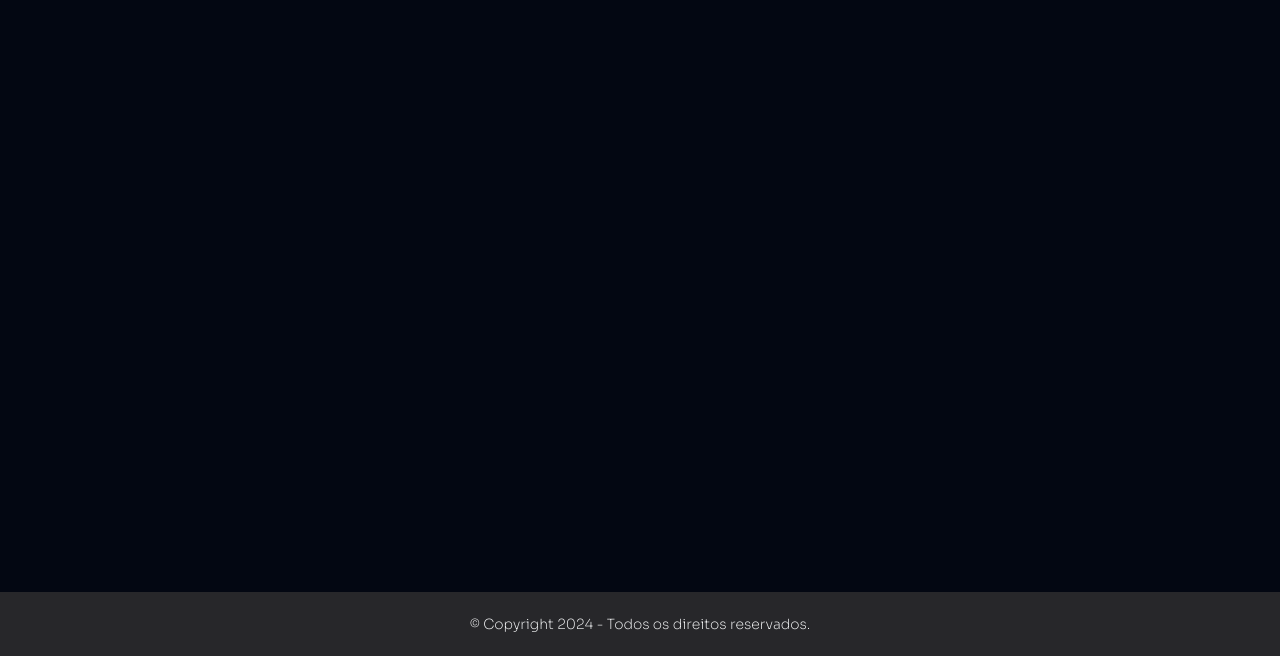
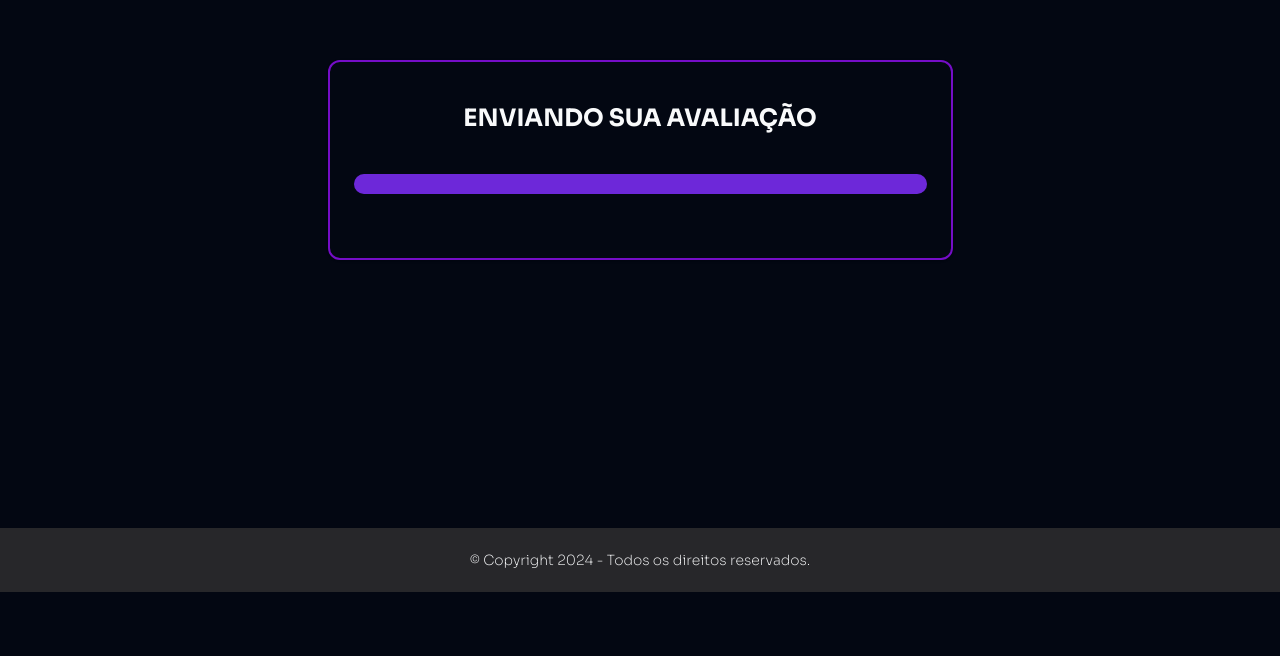
Before and after one commit to juanhsantana/lp, a React (Vite) app: page /loading in a window 1280 px wide. Shown: the part 208-864 px from the top of the page. After the commit the page ends 800 px from the top, so only its background shows below. Built offline with nearby package versions, Linux system fonts and the light colour scheme.

Commit message:
nn sei mais

```diff
--- a/package.json
+++ b/package.json
@@ -11,6 +11,7 @@
   },
   "dependencies": {
     "@radix-ui/react-icons": "^1.3.0",
+    "@radix-ui/react-progress": "^1.0.3",
     "@radix-ui/react-slot": "^1.0.2",
     "class-variance-authority": "^0.7.0",
     "clsx": "^2.1.1",
--- a/src/App.tsx
+++ b/src/App.tsx
@@ -3,12 +3,12 @@ import { AppRoute } from "./routes/AppRoute";
 
 function App() {
   return (
-    <>
-      <div className="container flex flex-col w-full min-h-screen justify-center items-center">
+    <div className="flex flex-col w-full min-h-screen justify-between">
+      <div className="container flex flex-1 flex-col w-full justify-center items-center py-10">
         <AppRoute />
       </div>
       <Footer />
-    </>
+    </div>
   );
 }
 
--- /dev/null
+++ b/src/components/ui/progress.tsx
@@ -0,0 +1,28 @@
+"use client"
+
+import * as React from "react"
+import * as ProgressPrimitive from "@radix-ui/react-progress"
+
+import { cn } from "@/lib/utils"
+
+const Progress = React.forwardRef<
+  React.ElementRef<typeof ProgressPrimitive.Root>,
+  React.ComponentPropsWithoutRef<typeof ProgressPrimitive.Root>
+>(({ className, value, ...props }, ref) => (
+  <ProgressPrimitive.Root
+    ref={ref}
+    className={cn(
+      "relative h-2 w-full overflow-hidden rounded-full bg-primary/20",
+      className
+    )}
+    {...props}
+  >
+    <ProgressPrimitive.Indicator
+      className="h-full w-full flex-1 bg-primary transition-all"
+      style={{ transform: `translateX(-${100 - (value || 0)}%)` }}
+    />
+  </ProgressPrimitive.Root>
+))
+Progress.displayName = ProgressPrimitive.Root.displayName
+
+export { Progress }
--- /dev/null
+++ b/src/pages/Loading.tsx
@@ -0,0 +1,36 @@
+import { useState, useEffect } from "react";
+
+import { Card, CardContent } from "@/components/ui/card";
+import { Progress } from "@/components/ui/progress";
+
+export function Loading() {
+  const [progress, setProgress] = useState<number>(0);
+
+  useEffect(() => {
+    const interval = 5000 / 100; // 5 segundos dividido por 100 para incrementar 1% a cada iteração
+    const timer = setInterval(() => {
+      setProgress((prev) => {
+        if (prev >= 100) {
+          clearInterval(timer);
+          return 100;
+        }
+        return prev + 1;
+      });
+    }, interval);
+
+    return () => clearInterval(timer); // Limpeza do timer quando o componente desmonta
+  }, []);
+
+  return (
+    <div className="flex flex-col w-full justify-center items-center">
+      <Card className="max-w-[625px] w-full max-h-[450px] py-10 max-[540px]:py-5 border-[#750DC7] border-2">
+        <CardContent className="flex flex-col justify-center items-center gap-10 max-[540px]:gap-5">
+          <h1 className="font-bold text-2xl text-center">
+            ENVIANDO SUA AVALIAÇÃO
+          </h1>
+          <Progress value={progress} className="h-5" />
+        </CardContent>
+      </Card>
+    </div>
+  );
+}
--- a/src/pages/Quizz.tsx
+++ b/src/pages/Quizz.tsx
@@ -8,8 +8,11 @@ import Corpo from "../assets/corpo.png";
 import Farma from "../assets/farma.png";
 import Triste from "../assets/triste.png";
 import Felicidade from "../assets/felicidade.png";
+import { useNavigate } from "react-router-dom";
 
 export function Quizz() {
+  const navigate = useNavigate();
+
   const scrollToComponent = (componentId: string) => {
     const element = document.getElementById(componentId);
     if (element) {
@@ -18,7 +21,7 @@ export function Quizz() {
   };
 
   return (
-    <div className="flex flex-col justify-center items-center w-full min-h-screen gap-5 pb-20 pt-10">
+    <div className="flex flex-col justify-center items-center w-full min-h-screen gap-5">
       {/* card 1 */}
       <motion.div
         initial={{ opacity: 0, x: -100 }}
@@ -159,10 +162,16 @@ export function Quizz() {
             </p>
 
             <div className="flex items-center justify-around w-full">
-              <Button className="flex justify-center items-center gap-2 font-semibold rounded-sm bg-green-500 shadow-sm shadow-green-600 hover:bg-green-500 hover:opacity-80">
+              <Button
+                onClick={() => navigate("/loading")}
+                className="flex justify-center items-center gap-2 font-semibold rounded-sm bg-green-500 shadow-sm shadow-green-600 hover:bg-green-500 hover:opacity-80"
+              >
                 <Laugh /> SIM
               </Button>
-              <Button className="flex justify-center items-center gap-2 font-semibold rounded-sm bg-red-600 shadow-sm shadow-red-700 hover:bg-red-600 hover:opacity-80">
+              <Button
+                onClick={() => navigate("/loading")}
+                className="flex justify-center items-center gap-2 font-semibold rounded-sm bg-red-600 shadow-sm shadow-red-700 hover:bg-red-600 hover:opacity-80"
+              >
                 <Frown /> NÃO
               </Button>
             </div>
--- a/src/routes/AppRoute.tsx
+++ b/src/routes/AppRoute.tsx
@@ -1,3 +1,4 @@
+import { Loading } from "@/pages/Loading";
 import { Quizz } from "@/pages/Quizz";
 import { Start } from "@/pages/Start";
 import { Routes, Route } from "react-router-dom";
@@ -7,6 +8,7 @@ export function AppRoute() {
     <Routes>
       <Route path="/" element={<Start />} />
       <Route path="/quizz" element={<Quizz />} />
+      <Route path="/loading" element={<Loading />} />
     </Routes>
   );
 }
```
Also changed, not shown: 1 other file (tests, documents, lock files or other folders).
